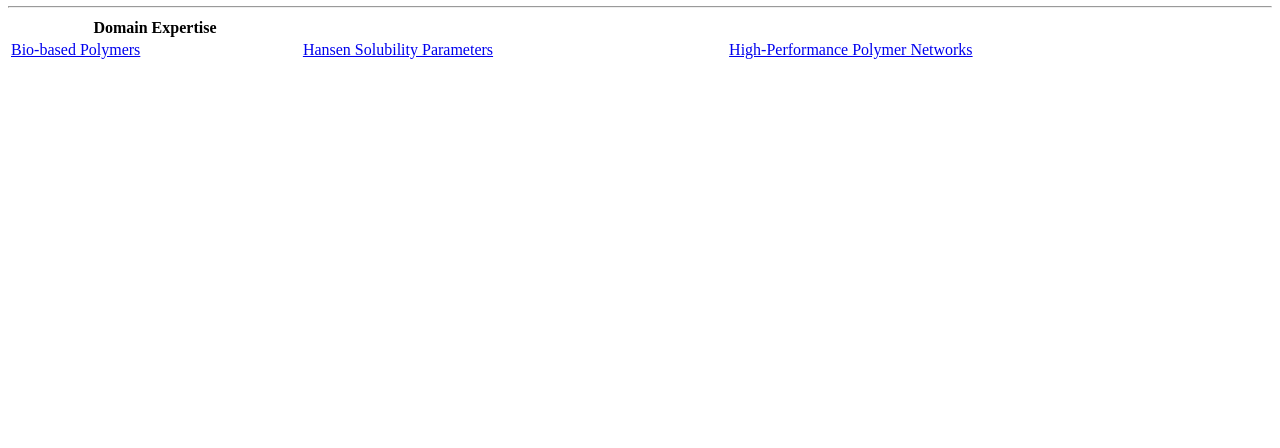
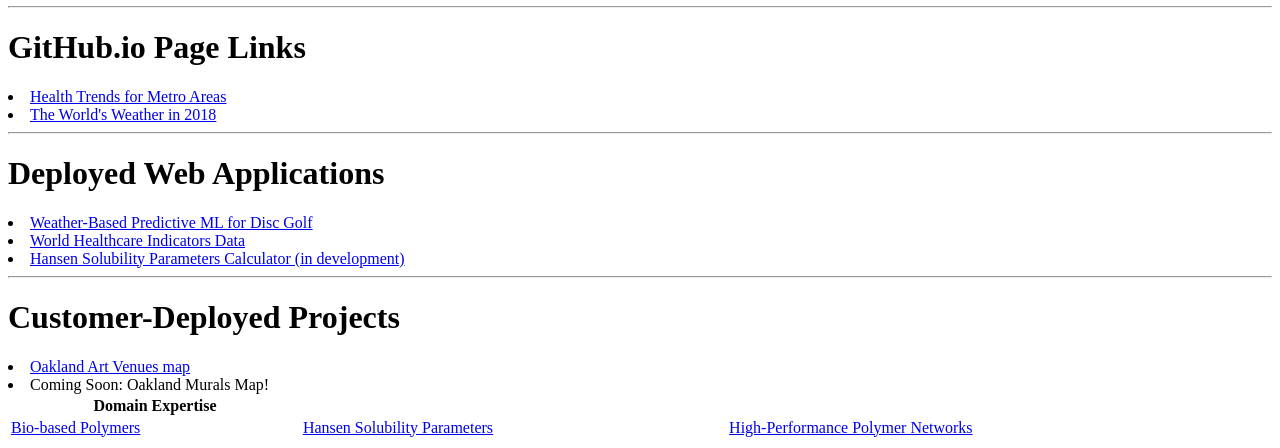
Before and after one commit to andrewguenthner/andrewguenthner.github.io, a plain HTML site: page index.html in a window 1280 px wide. Shown: the part 746-1194 px from the top of the page. Before the commit the page ends 816 px from the top, so only its background shows below. Drawn offline with Linux system fonts and the light colour scheme.

Commit message:
Page update Aug 2019

```diff
--- a/index.html
+++ b/index.html
@@ -15,15 +15,29 @@ one decade of experience in turning quantitative data into actionable business
 insights.  My strengths include rapid learning, a focus on customer value, and
 communicating technical information to a broad range of audiences.<BR>
 <BR/>
-I am currently completing the UC Berkeley Data Analytics program and looking
+I recently completed the UC Berkeley Data Analytics program and am looking
 for new opportunities to contribute my newly acquired skills in Python, SQL,
-and web development to a data science team. <BR/>
+and web development, as well as my extensive domain knowlege in areas such as
+project management, materials science, and engineering to a data-driven team.  <BR/>
 <HR>
 <H1>Profile Links</H1>
-<LI> <A HREF = 'https://github.com/andrewguenthner'>GitHub</A></LI>
-<LI> <A HREF = 'https://www.linkedin.com/in/andrewguenthner'>LinkedIn</A></LI>
-<LI> <A HREF = 'https://andrewguenthner.com'>Website</A></LI>
+<LI> <A HREF = 'https://github.com/andrewguenthner' TARGET = 'blank'>GitHub</A></LI>
+<LI> <A HREF = 'https://www.linkedin.com/in/andrewguenthner' TARGET = 'blank'>LinkedIn</A></LI>
+<LI> <A HREF = 'https://andrewguenthner.com' TARGET = 'blank'>Website</A></LI>
 <HR>
+<H1>GitHub.io Page Links</H1>
+<LI> <A HREF = 'https://andrewguenthner.github.io/metro_health_trends' TARGET = 'blank'>Health Trends for Metro Areas</A></LI>
+<LI> <A HREF = 'https://andrewguenthner.github.io/weather_visual_web' TARGET = 'blank'>The World's Weather in 2018</A></LI>
+<HR>
+<H1>Deployed Web Applications</H1>
+<LI> <A HREF = 'https://disc-golf-deep.herokuapp.com' TARGET = 'blank'>Weather-Based Predictive ML for Disc Golf</A></LI>
+<LI> <A HREF = 'https://healthcare-rights.herokuapp.com/dataviz' TARGET = 'blank'>World Healthcare Indicators Data</A></LI>
+<LI> <A HREF = 'https://hsp-data.herokuapp.com' TARGET = 'blank'>Hansen Solubility Parameters Calculator (in development)</A></LI>
+<HR>
+<H1>Customer-Deployed Projects</H1>
+<LI> <A HREF = 'https://oaklandartmurmur.org/map' TARGET= 'blank'>Oakland Art Venues map</A></LI>
+<LI> Coming Soon:  Oakland Murals Map!</LI>
+
 <TABLE style="width:100%">
     <TR><TH cols = 3>Domain Expertise</TH></TR>
     <TR><TD><A HREF='https://andrewguenthner.com/datascience/published-data-science-projects/structure-property-relationships-for-bio-based-materials'>Bio-based Polymers</A></TD>
```
